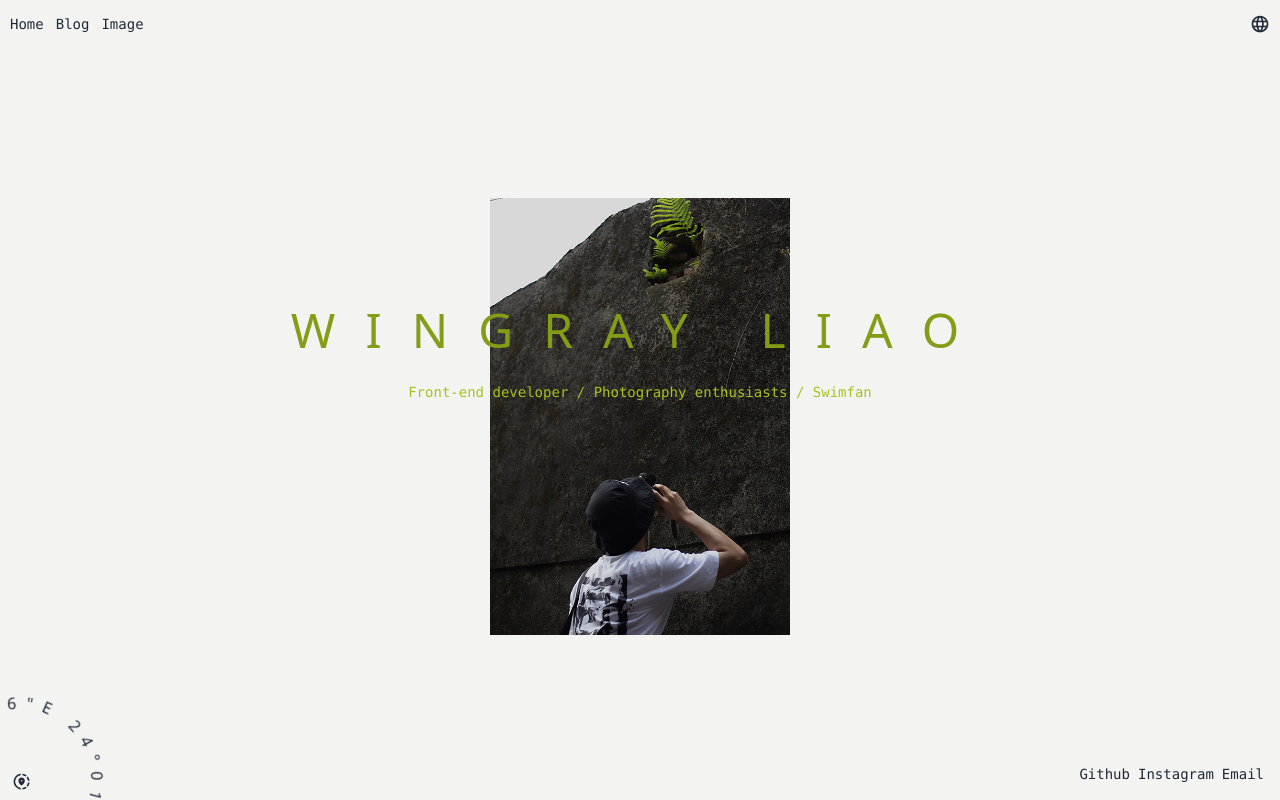
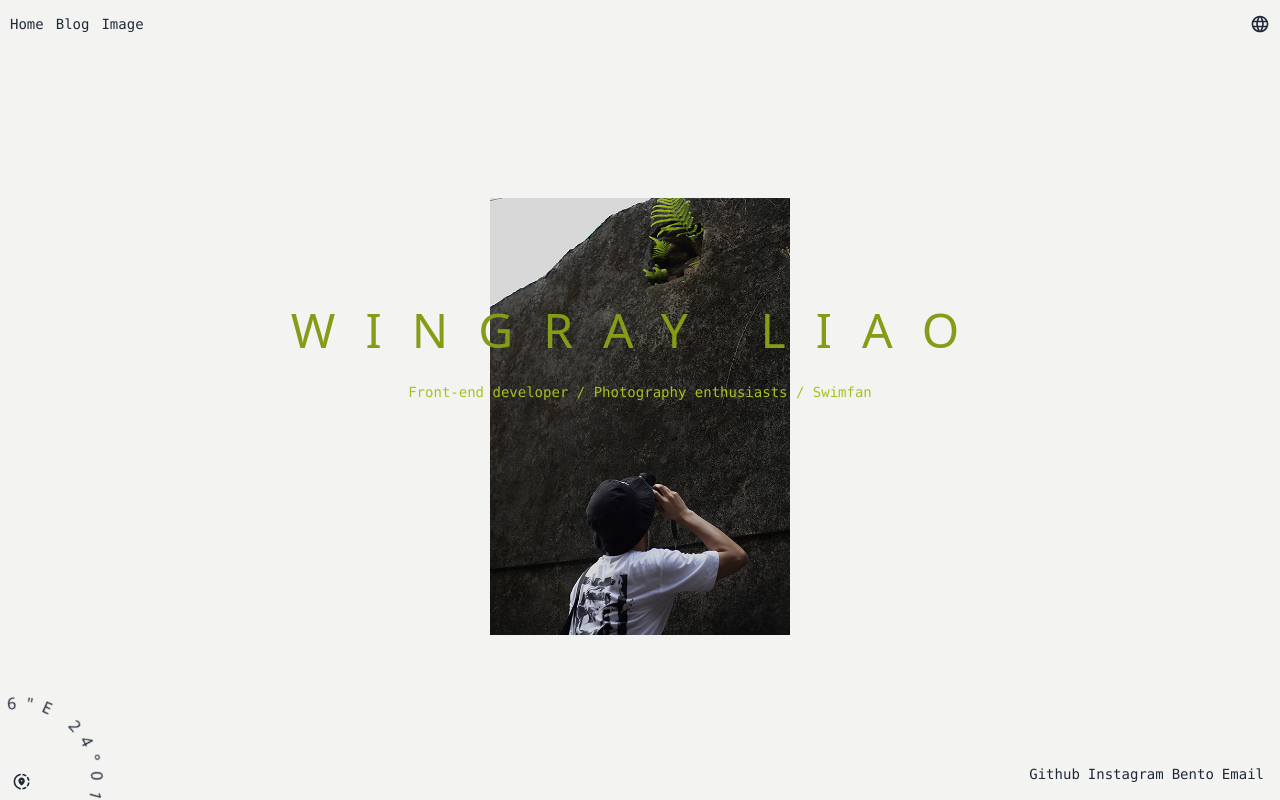
Before and after one commit to rayliao/rayliao.github.io, a Next.js app: page / in a window 1280 px wide. Built offline with nearby package versions, Linux system fonts and the light colour scheme.

Commit message:
feat: modify url

```diff
--- a/src/pages/index.tsx
+++ b/src/pages/index.tsx
@@ -17,7 +17,7 @@ const Home: NextPage = () => {
         <nav className="flex gap-3">
           <Link href="/">{lang.home}</Link>
           <a
-            href="https://rayliao.github.io/blog/"
+            href="https://blog.rayliao.com"
             rel="noopener noreferrer"
             target="_blank"
           >
@@ -92,6 +92,14 @@ const Home: NextPage = () => {
         >
           Instagram
         </a>
+        <a
+          href="https://bento.me/rayliao"
+          target="_blank"
+          rel="noopener noreferrer"
+          title="instagram"
+        >
+          Bento
+        </a>
         <span title="rayliao1989@gmail.com">Email</span>
       </div>
     </div>
```
